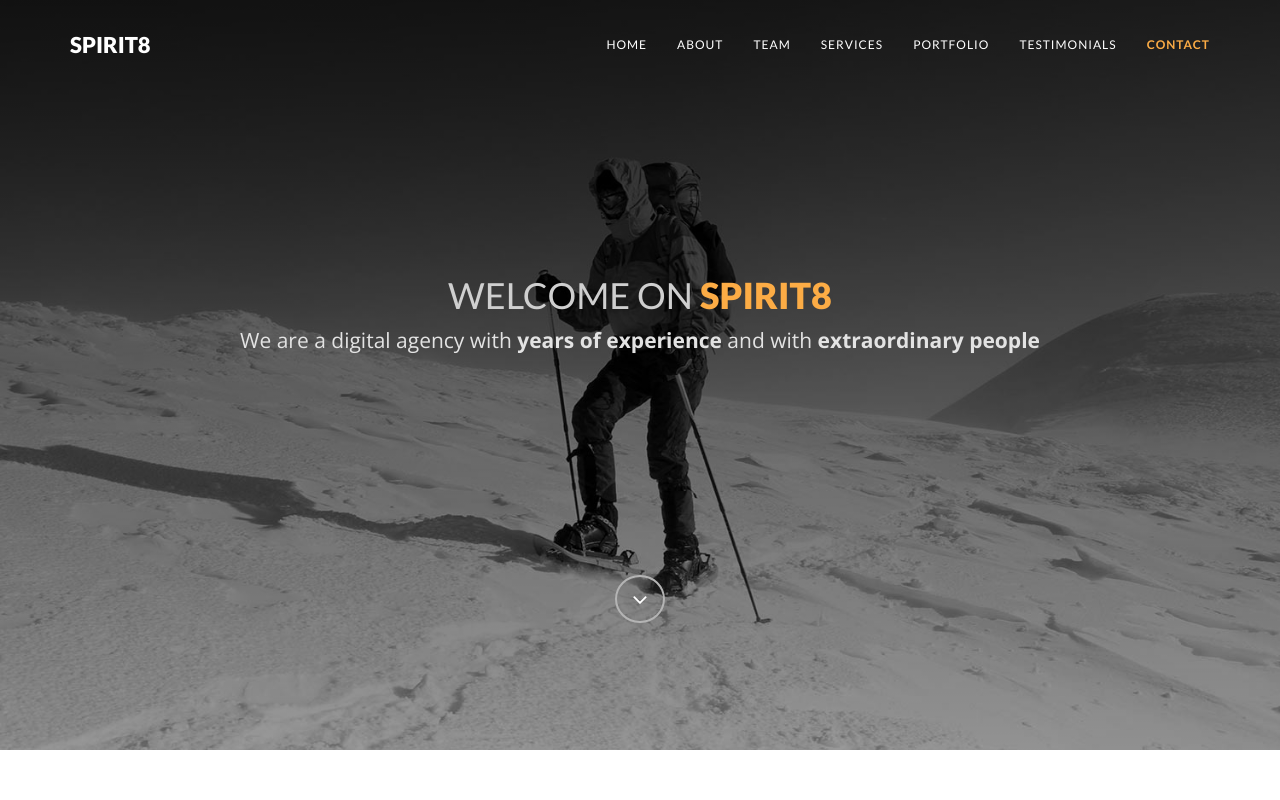
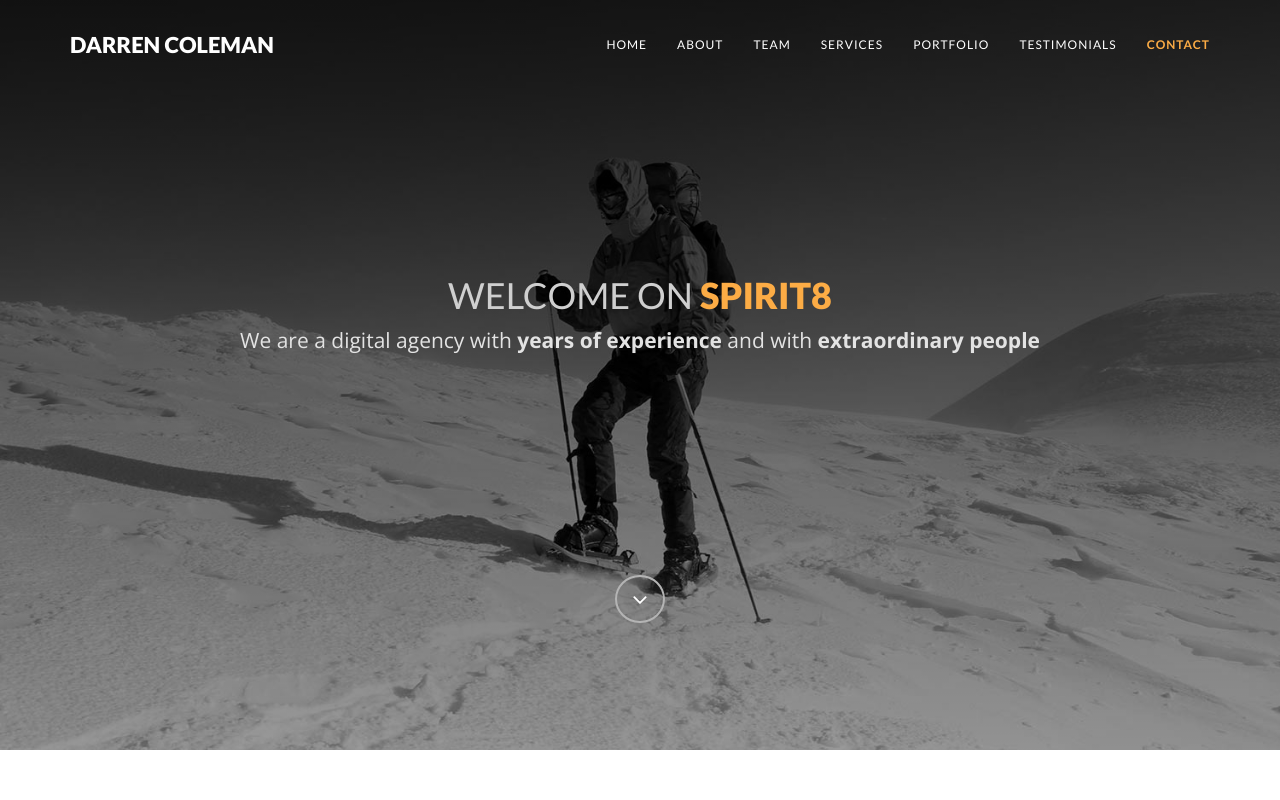
Before and after one commit to DarrenColeman/IMDCV, a plain HTML site: page index.html in a window 1280 px wide. Shown: the top 800 px of the page. Drawn offline with nearby package versions, Linux system fonts and the light colour scheme.

Commit message:
2nd push

```diff
--- a/index.html
+++ b/index.html
@@ -6,7 +6,7 @@
     <meta charset="utf-8">
     <!--[if IE]><meta http-equiv="x-ua-compatible" content="IE=9" /><![endif]-->
     <meta name="viewport" content="width=device-width, initial-scale=1">
-    <title>Spirit8 - Digital Agency One Page Template</title>
+    <title>Darren Coleman CV</title>
     <meta name="description" content="Spirit8 is a Digital agency one page template built based on bootstrap framework. This template is design by Robert Berki and coded by Jenn Pereira. It is simple, mobile responsive, perfect for portfolio and agency websites. Get this for free exclusively at ThemeForces.com">
     <meta name="keywords" content="bootstrap theme, portfolio template, digital agency, onepage, mobile responsive, spirit8, free website, free theme, themeforces themes, themeforces wordpress themes, themeforces bootstrap theme">
     <meta name="author" content="ThemeForces.com">
@@ -57,7 +57,7 @@
             <span class="icon-bar"></span>
             <span class="icon-bar"></span>
           </button>
-          <a class="navbar-brand" href="index.html">Spirit8</a>
+          <a class="navbar-brand" href="index.html"> Darren Coleman</a>
         </div>
 
         <!-- Collect the nav links, forms, and other content for toggling -->
```
